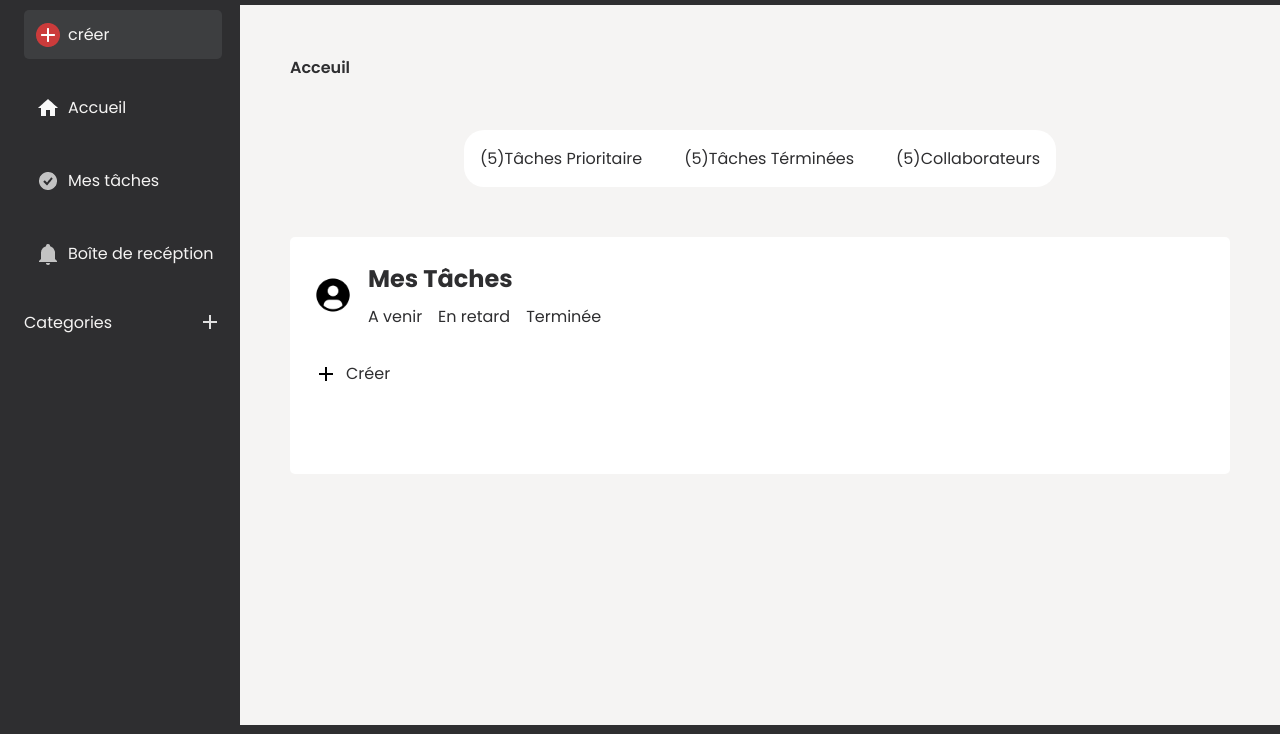
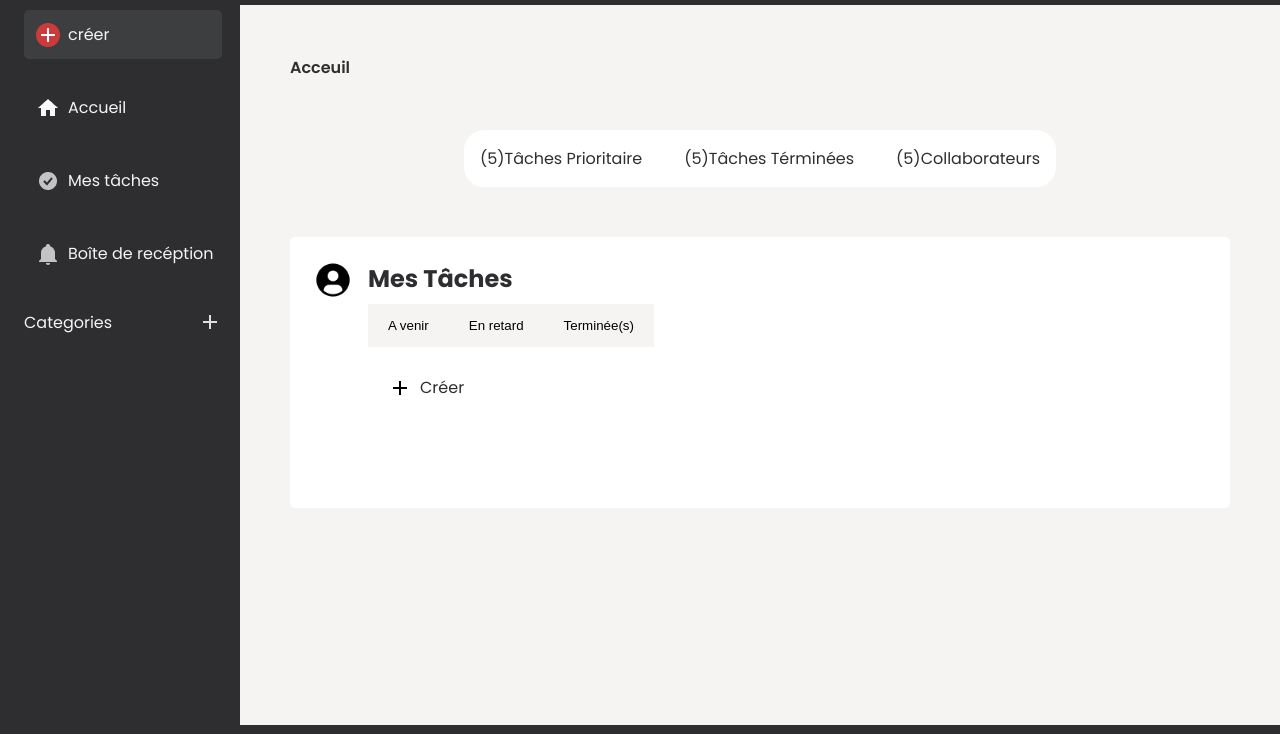
Before and after one commit to depanama89/TaskManager, a plain HTML site: page index.html in a window 1280 px wide. Shown: the part 66-800 px from the top of the page. Drawn offline with Linux system fonts and the light colour scheme; a web font is replaced by a local one.

Commit message:
add tabcontent

```diff
--- a/assets/css/styles.css
+++ b/assets/css/styles.css
@@ -189,7 +189,7 @@ body {
 }
 .main__section__widgets__head {
   display: flex;
-  align-items: center;
+  /* align-items: center; */
   width: 100%;
   gap: var(--gap-8);
 }
@@ -335,3 +335,33 @@ body {
   background-color: var(--bg-secondary);
   cursor: pointer;
 }
+/* TABCONTENT */
+.tab-nav {
+  display: flex;
+  background-color: var(--bg-secondary);
+}
+.tab-btn {
+  background-color: var(--bg-secondary);
+  padding: 14px 20px;
+  border: none;
+  cursor: pointer;
+  text-align: center;
+  transition: ease-in 0.3s;
+}
+.tab-btn:hover {
+  background-color: #ccc;
+}
+.tab-btn.active {
+  background-color: var(--bg-primary);
+  color: white;
+}
+
+/* tab content */
+.tab-content {
+  display: none;
+  padding: 20px;
+  border-top: none;
+}
+.tab-content.active {
+  display: block;
+}
--- a/assets/js/index.js
+++ b/assets/js/index.js
@@ -65,10 +65,30 @@ function displayTasks(value) {
   });
 }
 
-aVenir.addEventListener("click", function () {
-  const value = aVenir.dataset.v;
-  displayTasks(value);
-});
+// aVenir.addEventListener("click", function () {
+//   const value = aVenir.dataset.v;
+//   displayTasks(value);
+// });
+
+function openTab(event, tabName) {
+  const tabContents = document.querySelectorAll(".tab-content");
+  tabContents.forEach((content) => {
+    content.classList.remove("active");
+  });
+
+  const tabButton = document.querySelectorAll(".tab-btn");
+  tabButton.forEach((button) => {
+    button.classList.remove("active");
+  });
+
+  event.currentTarget.classList.add("active");
+  document.getElementById(tabName).classList.add("active");
+  if (event) {
+    console.log(event);
+  }
+}
+
+//
 //   const li = document.createElement("li");
 //   li.classList.add = "main__section__widgets__taches__lists-item";
 //   li.setAttribute("class", "main__section__widgets__taches__lists-item");
--- a/index.html
+++ b/index.html
@@ -117,7 +117,43 @@
             />
             <div class="main__section__widgets__body">
               <h2 class="main__section__widgets__body-title">Mes Tâches</h2>
-              <ul class="main__section__widgets__head__lists">
+              <div class="tab-nav">
+                <button class="tab-btn" onclick="openTab(event,'tab1')">
+                  A venir
+                </button>
+                <button class="tab-btn" onclick="openTab(event,'tab2')">
+                  En retard
+                </button>
+                <button class="tab-btn" onclick="openTab(event,'tab3')">
+                  Terminée(s)
+                </button>
+              </div>
+              <div class="tab-content active" id="tab1">
+                <span class="main__section__widgets__taches-new" id="taskNewbtn"
+                  ><img
+                    src="./assets/img/icplus.png"
+                    alt="plus"
+                    class="main__section__widgets__taches-new-img"
+                  />Créer</span
+                >
+                <ul
+                  class="main__section__widgets__taches__lists"
+                  id="listTaches"
+                ></ul>
+              </div>
+              <div class="tab-content" id="tab2">
+                <ul
+                  class="main__section__widgets__taches__lists"
+                  id="listTaches"
+                ></ul>
+              </div>
+              <div class="tab-content" id="tab3">
+                <ul
+                  class="main__section__widgets__taches__lists"
+                  id="listTaches"
+                ></ul>
+              </div>
+              <!-- <ul class="main__section__widgets__head__lists">
                 <li
                   class="main__section__widgets__head__lists-list"
                   id="aVenirID"
@@ -139,10 +175,10 @@
                 >
                   Terminée
                 </li>
-              </ul>
+              </ul> -->
             </div>
           </div>
-          <div class="main__section__widgets__taches">
+          <!-- <div class="main__section__widgets__taches">
             <span class="main__section__widgets__taches-new" id="taskNewbtn"
               ><img
                 src="./assets/img/icplus.png"
@@ -154,7 +190,7 @@
               class="main__section__widgets__taches__lists"
               id="listTaches"
             ></ul>
-          </div>
+          </div> -->
         </div>
         <div class="main__section__modal" id="main__section__modal">
           <div class="main__section__modal__container">
```
